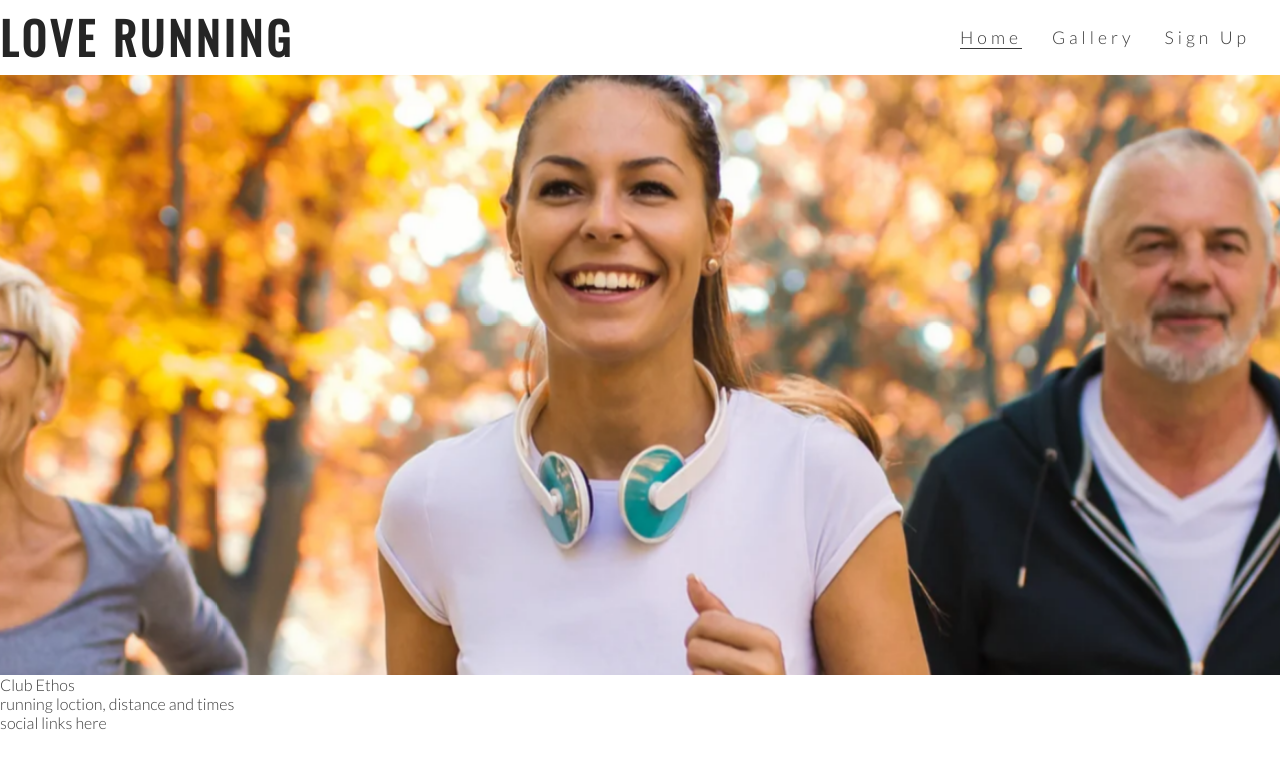
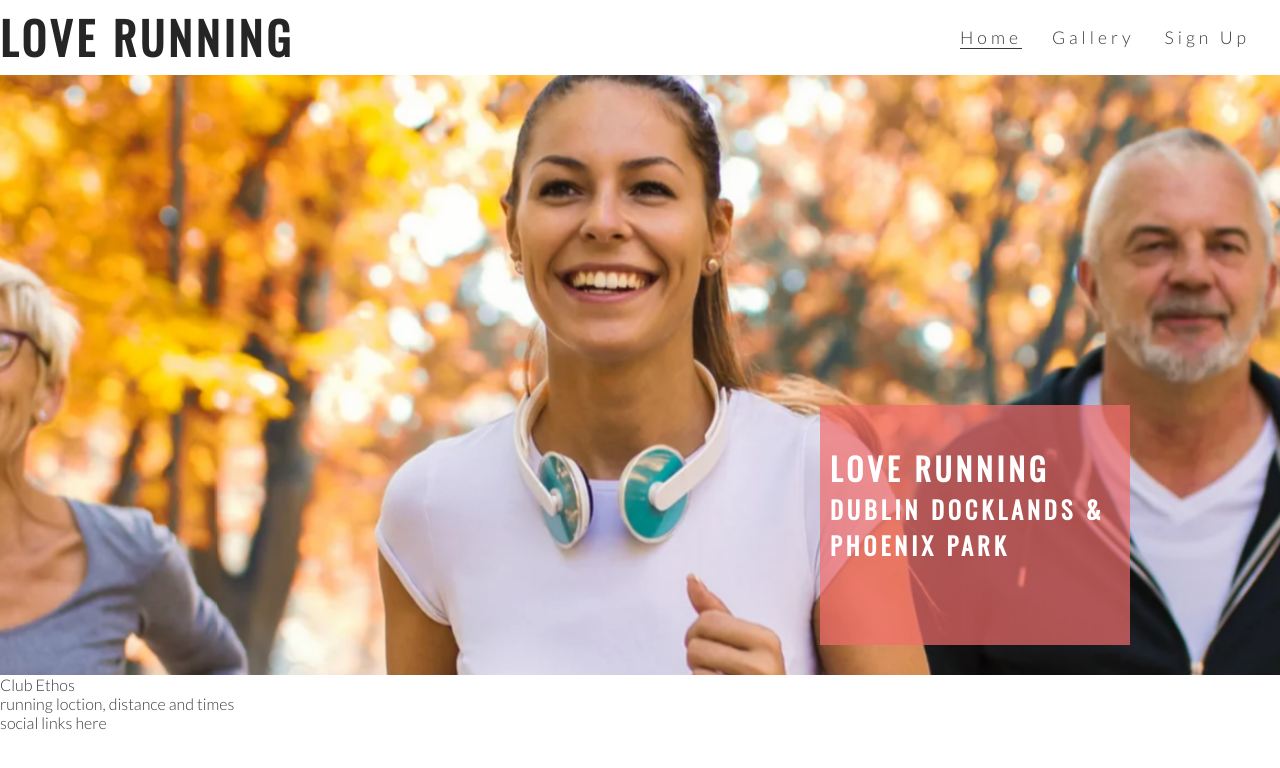
Before and after one commit to Niged01/Love-Running, a plain HTML site: page index.html in a window 1280 px wide. Drawn offline with nearby package versions, Linux system fonts and the light colour scheme.

Commit message:
Add cover text and style

```diff
--- a/assets/css/style.css
+++ b/assets/css/style.css
@@ -51,12 +51,18 @@ h1, h2 {
     border-bottom: 1px solid #3a3a3a;
 }
 
-/* hero image */
+/* hero image and cover text */
 
 #hero-outer {
     height: 600px;
     width: 100%;
     overflow: hidden;
+
+    position: relative;
+}
+
+#cover-text, #cover-text h2 {
+    color: #fff;
 }
 #hero-image {
     height: 600px;
@@ -80,3 +86,23 @@ h1, h2 {
         transform: scale(1.1);
     }
 }
+
+#cover-text {
+    font-size: 130%;
+    font-family: oswald, sans-serif;
+    text-transform: uppercase;
+    letter-spacing: 4px;
+
+    width: 300px;
+    height: 200px;
+
+    padding-top: 40px;
+    padding-left: 10px;
+
+    background-color: rgba(241, 109, 107, .7);
+
+    bottom: 30px;
+    right: 150px;
+
+    position: absolute;
+}
--- a/index.html
+++ b/index.html
@@ -33,6 +33,10 @@
     </header>
     <section id="hero-outer">
         <div id="hero-image"></div>
+        <div id="cover-text">
+            <h2>Love running</h2>
+            <h3>Dublin Docklands & Phoenix Park</h3>
+        </div>
     </section>
     <section>
         Club Ethos
```
